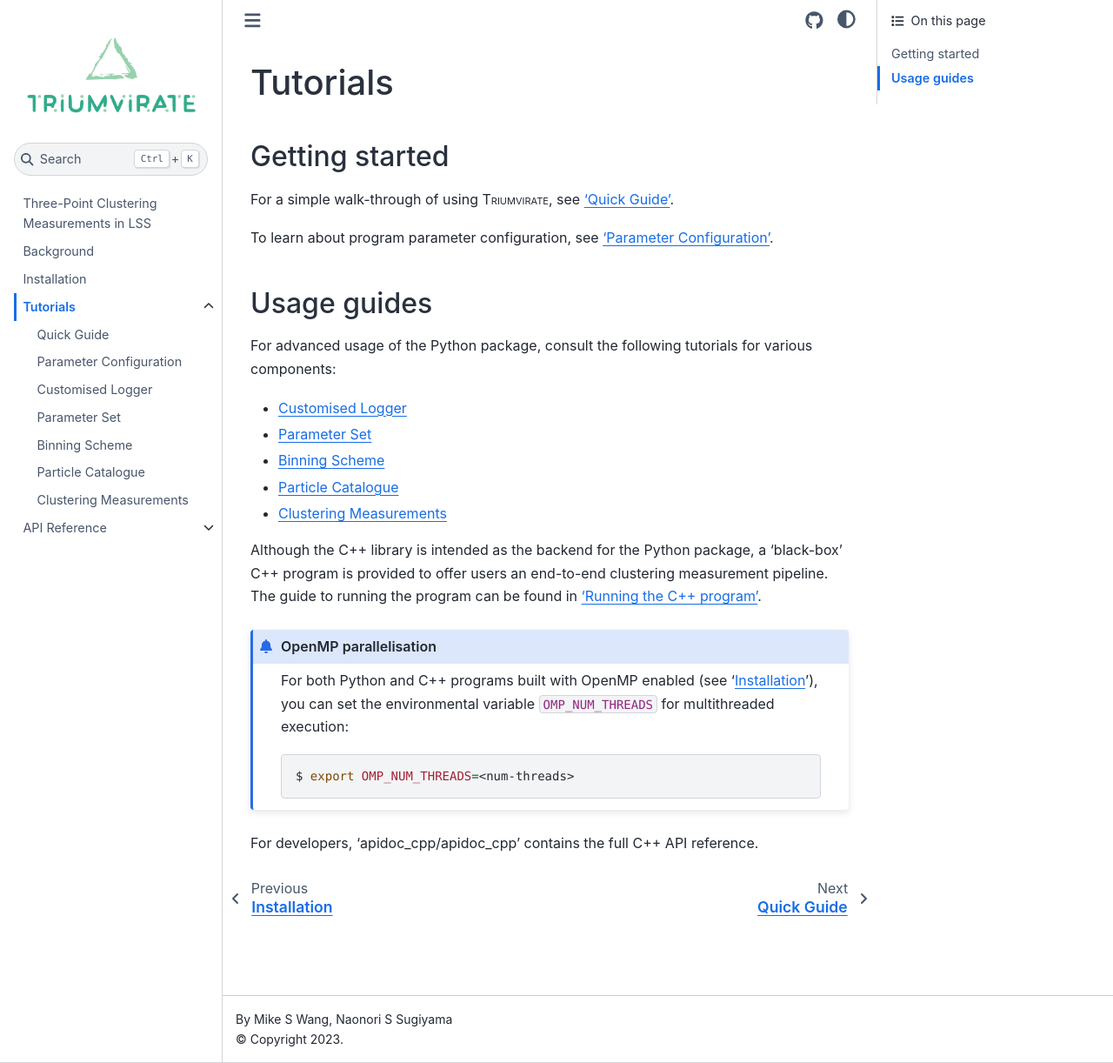
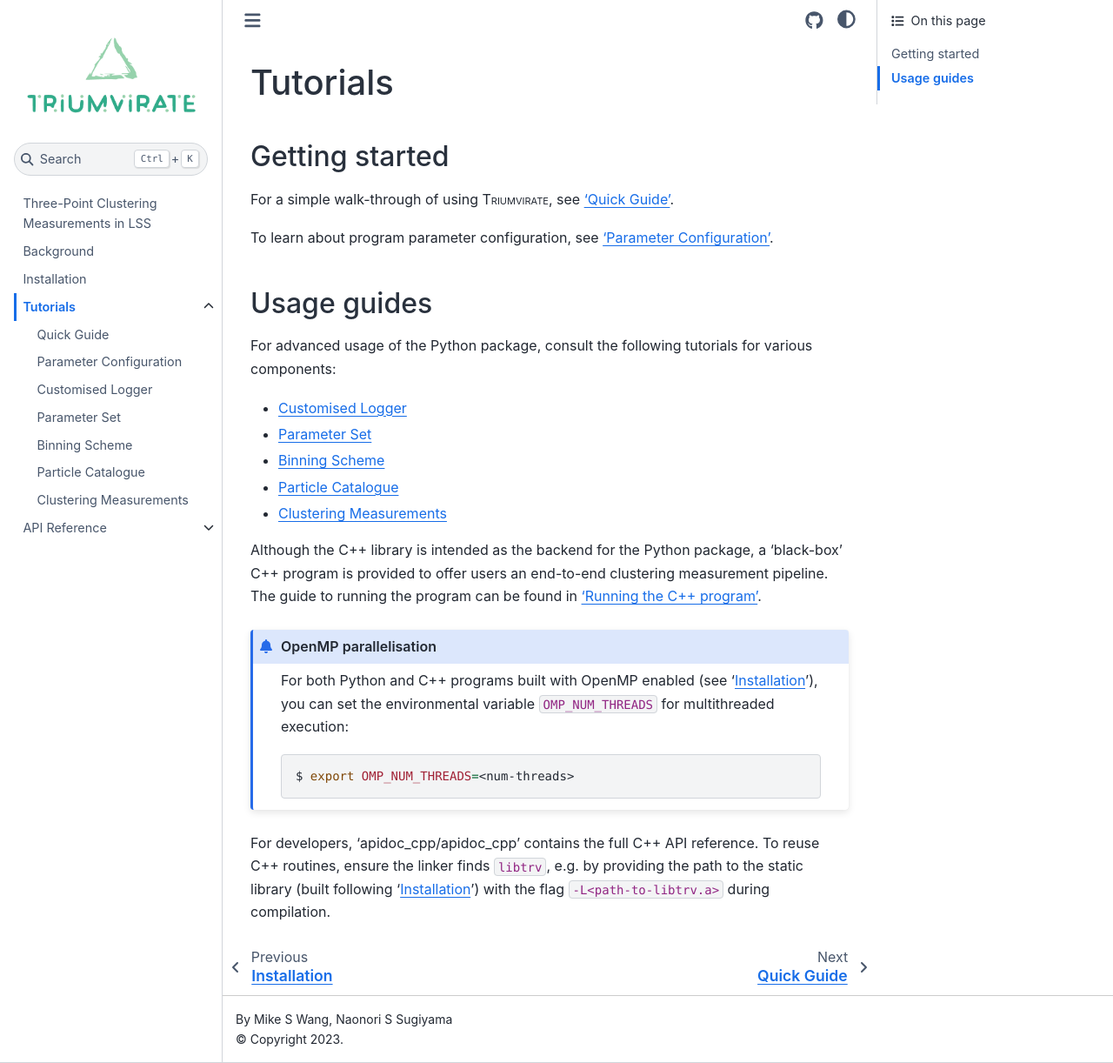
Before and after one commit to MikeSWang/Triumvirate, a Sphinx documentation site: the page built from docs/source/tutorials.rst, in a window 1280 px wide and 1222 px high. Shown: the whole window at 87% size. Built offline with Sphinx 7.4.7 and the Sphinx Book theme 1.1.4, drawn with Linux system fonts in a browser that asks for light colours; pages that are not in the unit, such as notebooks, are missing from menus.

Commit message:
Add linker hint

```diff
--- a/docs/source/tutorials.rst
+++ b/docs/source/tutorials.rst
@@ -59,7 +59,10 @@ measurement pipeline. The guide to running the program can be found in
 
 
 For developers, ':doc:`apidoc_cpp/apidoc_cpp`' contains the full C++
-API reference.
+API reference. To reuse C++ routines, ensure the linker finds ``libtrv``,
+e.g. by providing the path to the static library (built following
+':doc:`installation`') with the flag :code:`-L<path-to-libtrv.a>`
+during compilation.
 
 
 .. |Triumvirate| raw:: html
```
